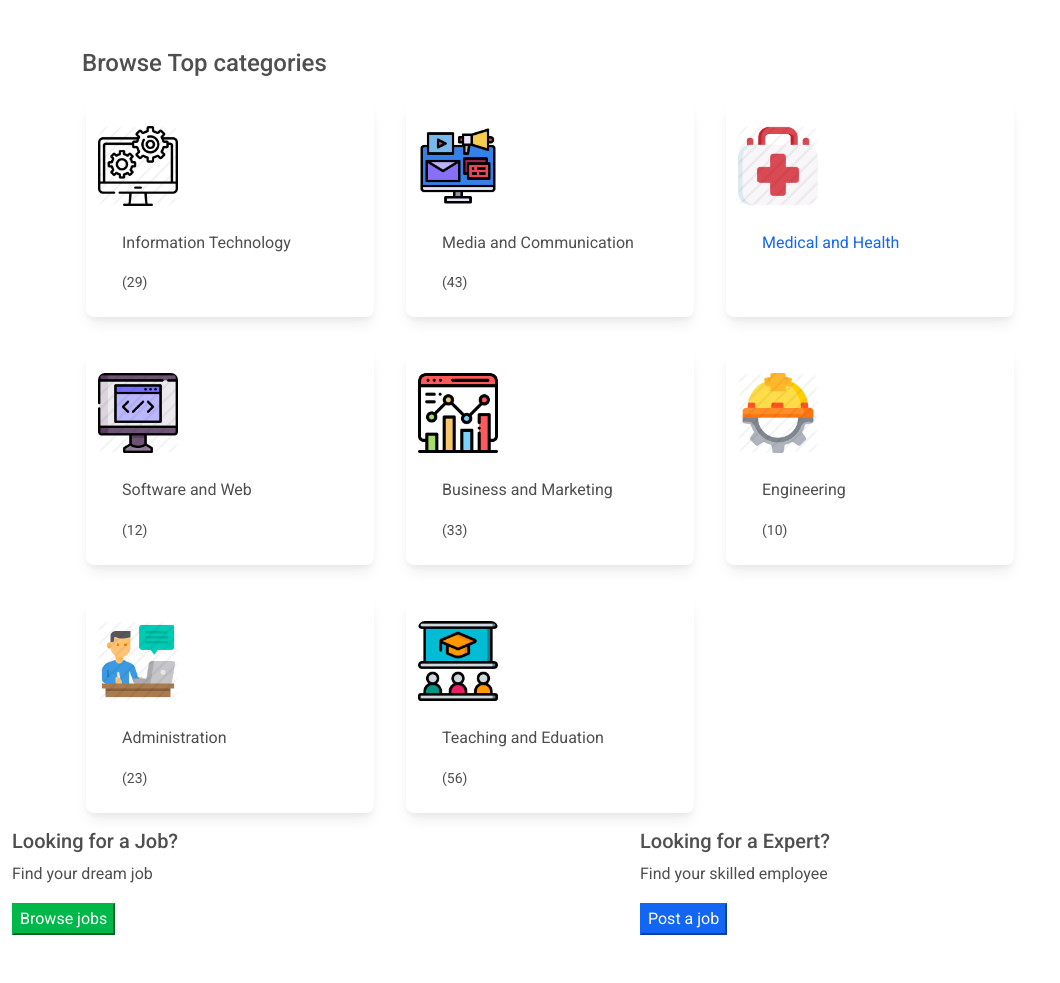
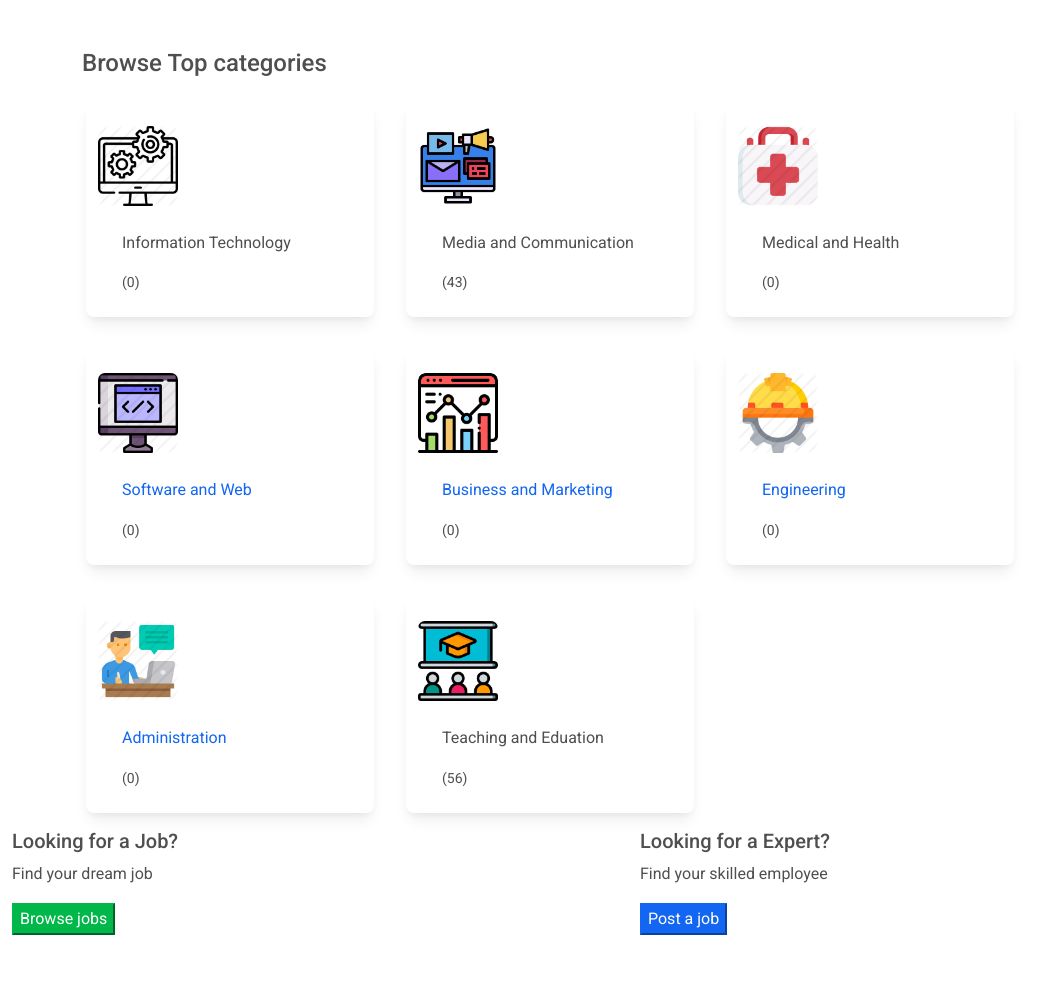
Before and after one commit to Cian747/job, a Flask app: page / in a window 1280 px wide. Shown: the part 354-1337 px from the top of the page, without its empty margins (0-1060 px from the left). Run offline with Flask 2, Linux system fonts and the light colour scheme; data that the repository does not hold is empty; some libraries are stand-ins or nearby versions.

Commit message:
fixed the views

```diff
--- a/app/main/views.py
+++ b/app/main/views.py
@@ -6,8 +6,8 @@ from app import db,photos
 from . import main
 from flask_login import login_required,current_user
 import markdown2
-from app.request import general_two
-from ..request import job_listings
+from app.request import general
+# from ..request import job_listings
 from .forms import NewJobForm,UpdateBio
 from sqlalchemy import func,desc,asc
 
@@ -21,24 +21,33 @@ def home():
 
     # spec_cat = Jobs.query.filter_by(department = department).all()
 
-    # department_count = {}
-    # records = Jobs.query.all()
-    # for department in Jobs.query.distinct(Jobs.department):
-    #     count = 0
-    #     for record in records:
-    #         if record.department == department.department:
-    #             count +=1
-    #     department_count[print(department.department)] = count
-    #     # print(department)
+    department_count = {}
+    records = Jobs.query.all()
+    for department in Jobs.query.distinct(Jobs.department):
+        count = 0
+        for record in records:
+            if record.department == department.department:
+                count +=1
+        # department_count[print(department.department)] = count
+        print(department.department)
     #     # print(count)
     # #     department_count.append({department.department:count})
     # print(department_count.Technology)
     # for count in department_count:
     #     print(count.Technology)
 
+    # finance = Jobs.query.filter_by(department = 'Finance').all()
+    jobs = Jobs.query.all()
+
+    departments = []
+    for job in jobs:
+        departments.append(job.department)
+
+
     data = {
         'title': 'Jobo-Home',
-        'user': current_user
+        'user': current_user,
+        'departments': departments
     }
 
     return render_template('landing.html', context=data)
@@ -178,6 +187,8 @@ def jobs(id):
     else:
         one_job = Jobs.query.filter_by(id = id).first()
 
+    # jobs = general()
+
     jobs = Jobs.query.all()
 
 
--- a/app/templates/category.html
+++ b/app/templates/category.html
@@ -13,7 +13,7 @@
         <div class="welcome">
             <h2>{{job_cat.department | capitalize}}</h2>
             <p>Find the ideal job for you</p>
-            <p>Jobs found: {{ jobs | count() }}</p>
+            <p>Jobs found: {{ job_cat | count() }}</p>
         </div>
 
         <div class="row">
--- a/app/templates/landing.html
+++ b/app/templates/landing.html
@@ -11,6 +11,8 @@
   {{ super() }}
   <link rel="stylesheet" href="{{url_for('static',filename='css/styles.css')}}">
 {% endblock %}
+
+{% set departments = context['departments'] %}
 
 {% block content %}
 <div class="container-fluid landing">
@@ -45,7 +47,7 @@
           </div>
           <div class="card-body">
             <p class="card-text">Information Technology</p>
-            <p class="card-text small">(29)</p>
+            <p class="card-text small">(0)</p>
           </div>
         </div>
         <div class="card m-3" style="width: 18rem">
@@ -74,8 +76,8 @@
             />
           </div>
           <div class="card-body">
-            <p class="card-text"><a href="{{ url_for('main.department', department = 'Sales') }}">Medical and Health</a></p>
-            <p class="card-text small"></p>
+            <p class="card-text">Medical and Health</a></p>
+            <p class="card-text small">({{ departments.count('Medical') }})</p>
           </div>
         </div>
         <div class="card m-3" style="width: 18rem">
@@ -89,8 +91,8 @@
             />
           </div>
           <div class="card-body">
-            <p class="card-text">Software and Web</p>
-            <p class="card-text small">(12)</p>
+            <p class="card-text"><a href="{{ url_for('main.department',department = 'Data Scientist') }}">Software and Web</a></p>
+            <p class="card-text small">({{ departments.count('Data Scientist') }})</p>
           </div>
         </div>
         <div class="card m-3" style="width: 18rem">
@@ -104,8 +106,8 @@
             />
           </div>
           <div class="card-body">
-            <p class="card-text">Business and Marketing</p>
-            <p class="card-text small">(33)</p>
+            <p class="card-text"><a href="{{ url_for('main.department', department = 'Sales') }}">Business and Marketing</a></p>
+            <p class="card-text small">({{ departments.count("Sales") }})</p>
           </div>
         </div>
         <div class="card m-3" style="width: 18rem">
@@ -119,8 +121,8 @@
             />
           </div>
           <div class="card-body">
-            <p class="card-text">Engineering</p>
-            <p class="card-text small">(10)</p>
+            <p class="card-text"><a href="{{ url_for('main.department', department = 'Engineering') }}">Engineering</p></a>
+            <p class="card-text small">({{ departments.count('Engineering') }})</p>
           </div>
         </div>
         <div class="card m-3" style="width: 18rem">
@@ -134,8 +136,8 @@
             />
           </div>
           <div class="card-body">
-            <p class="card-text">Administration</p>
-            <p class="card-text small">(23)</p>
+            <p class="card-text"><a href="{{ url_for('main.department',department = 'Client Services') }}">Administration</a></p>
+            <p class="card-text small">({{ departments.count('Client Services') }})</p>
           </div>
         </div>
         <div class="card m-3" style="width: 18rem">
```
Also changed, not shown: app/request.py (+22 -32 lines), README.md, licence.txt (added).
